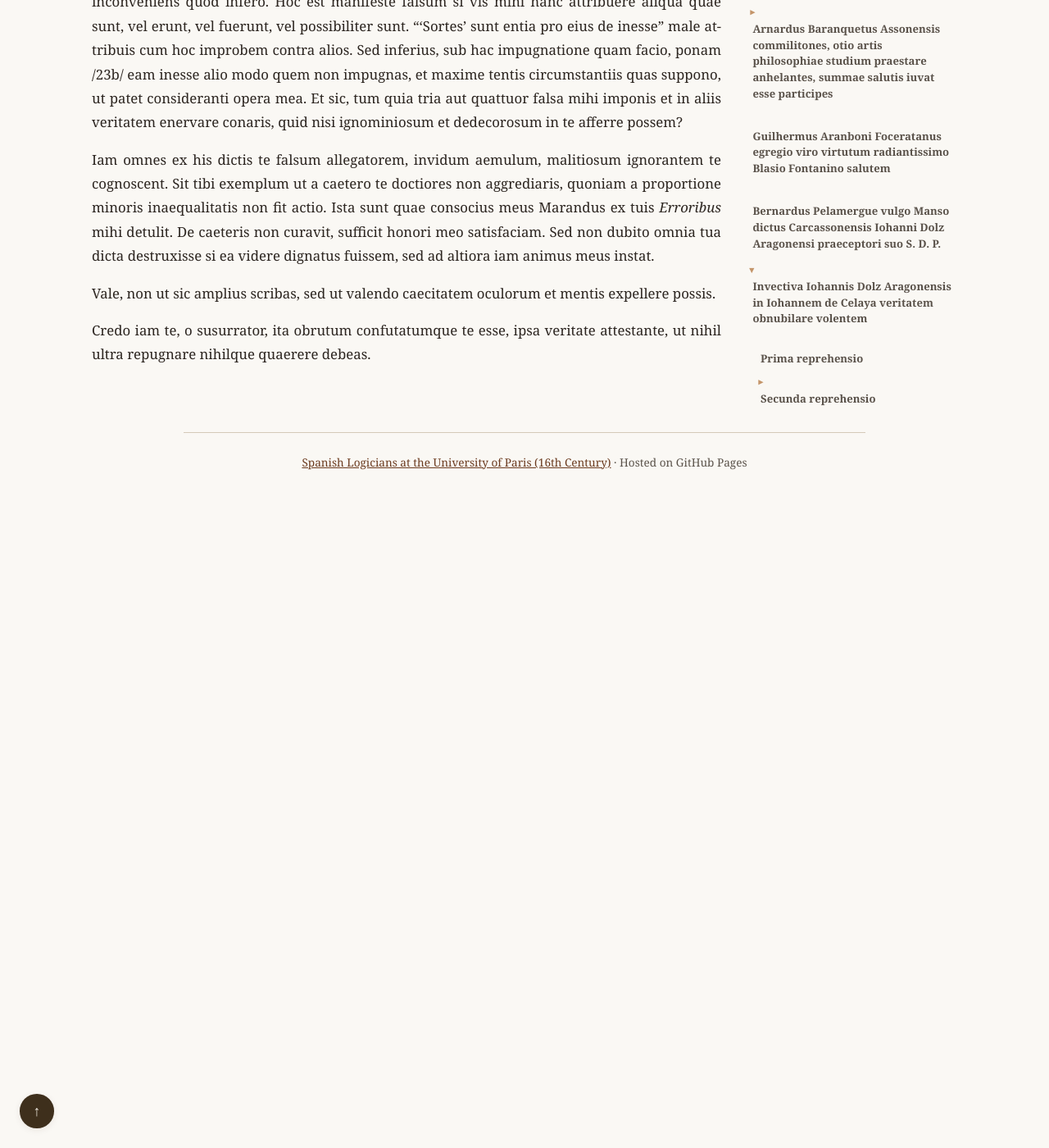
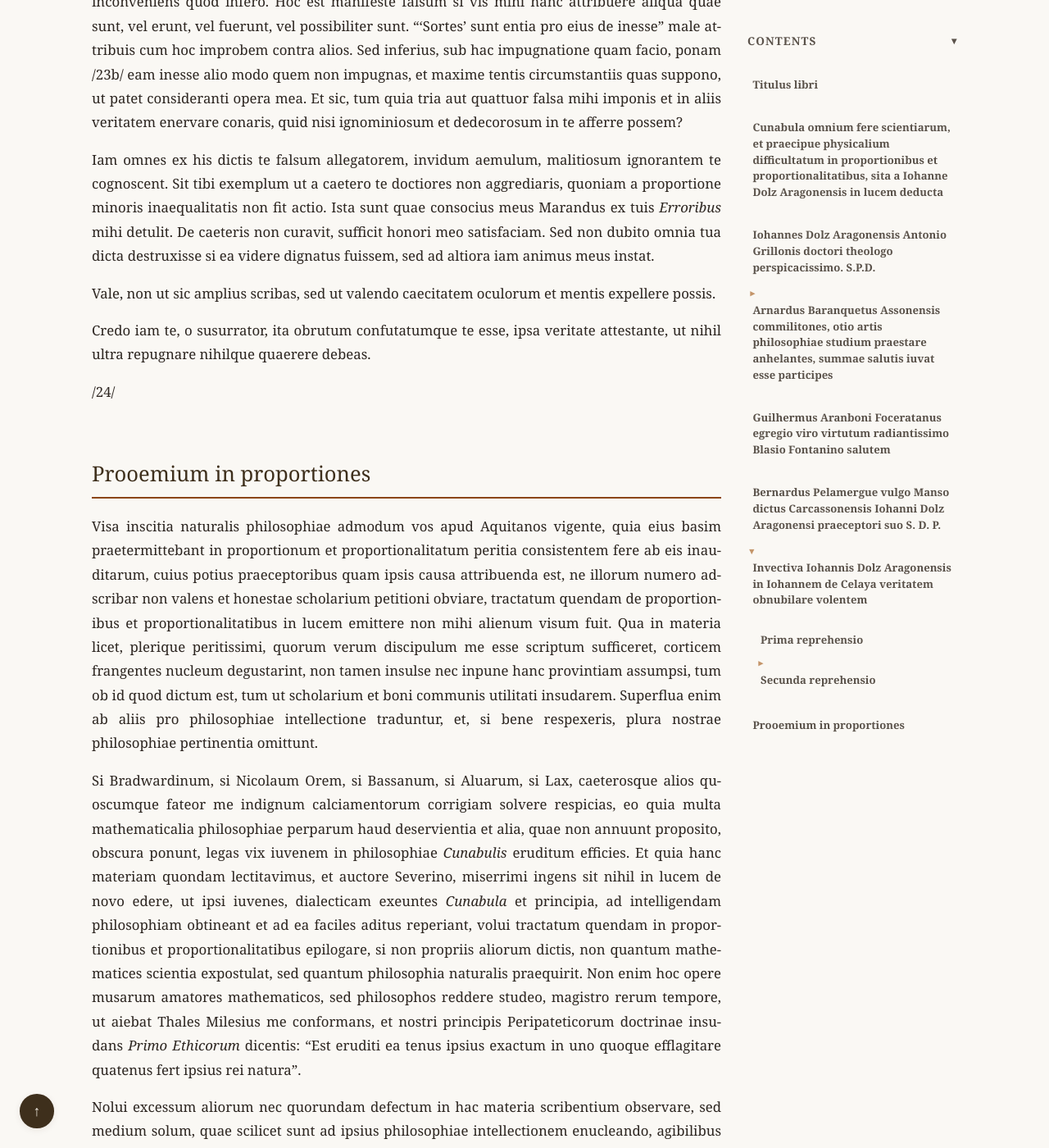
Before and after one commit to JoseBalado/Spanish-Logicians-at-the-University-of-Paris, a Jekyll site: the page built from philosophers/Juan-Dolz-del-Castellar/Cunabula-omnium-fere-scientiarum-1518.md, in a window 1280 px wide and 1400 px high, scrolled down 18698 px. Shown: the whole window at 82% size. Built offline with Jekyll 4.4.1, drawn with Linux system fonts in a browser that asks for light colours; before the commit the page ends 19298 px from its top, so only the background shows below that; some of the changed text lies outside the part shown.

Commit message:
Dolz. Cunabula, page 24.

```diff
--- a/philosophers/Juan-Dolz-del-Castellar/Cunabula-omnium-fere-scientiarum-1518.md
+++ b/philosophers/Juan-Dolz-del-Castellar/Cunabula-omnium-fere-scientiarum-1518.md
@@ -361,7 +361,28 @@ Vale, non ut sic amplius scribas, sed ut valendo caecitatem oculorum et mentis e
 
 Credo iam te, o susurrator, ita obrutum confutatumque te esse, ipsa veritate attestante, ut nihil ultra repugnare nihilque quaerere debeas.
 
+/24/
 
+# Prooemium in proportiones
+
+Visa inscitia naturalis philosophiae admodum vos apud Aquitanos vigente, quia eius basim praetermittebant in proportionum et proportionalitatum peritia consistentem fere ab eis inauditarum, cuius potius praeceptoribus quam ipsis causa attribuenda est, ne illorum numero adscribar non valens et honestae scholarium petitioni obviare, tractatum quendam de proportionibus et proportionalitatibus in lucem emittere non mihi alienum visum fuit. Qua in materia licet, plerique peritissimi, quorum verum discipulum me esse scriptum sufficeret, corticem frangentes nucleum degustarint, non tamen insulse nec inpune hanc provintiam assumpsi, tum ob id quod dictum est, tum ut scholarium et boni communis utilitati insudarem. Superflua enim ab aliis pro philosophiae intellectione traduntur, et, si bene respexeris, plura nostrae philosophiae pertinentia omittunt.
+
+Si Bradwardinum, si Nicolaum Orem, si Bassanum, si Aluarum, si Lax, caeterosque alios quoscumque fateor me indignum calciamentorum corrigiam solvere respicias, eo quia multa mathematicalia philosophiae perparum haud deservientia et alia, quae non annuunt proposito, obscura ponunt, legas vix iuvenem in philosophiae *Cunabulis* eruditum efficies. Et quia hanc materiam quondam lectitavimus, et auctore Severino, miserrimi ingens sit nihil in lucem de novo edere, ut ipsi iuvenes, dialecticam exeuntes *Cunabula* et principia, ad intelligendam philosophiam obtineant et ad ea faciles aditus reperiant, volui tractatum quendam in proportionibus et proportionalitatibus epilogare, si non propriis aliorum dictis, non quantum mathematices scientia expostulat, sed quantum philosophia naturalis praequirit. Non enim hoc opere musarum amatores mathematicos, sed philosophos reddere studeo, magistro rerum tempore, ut aiebat Thales Milesius me conformans, et nostri principis Peripateticorum doctrinae insudans *Primo Ethicorum* dicentis: "Est eruditi ea tenus ipsius exactum in uno quoque efflagitare quatenus fert ipsius rei natura".
+
+Nolui excessum aliorum nec quorundam defectum in hac materia scribentium observare, sed medium solum, quae scilicet sunt ad ipsius philosophiae intellectionem enucleando, agibilibus humanis me conformans, in quibus medium tenendum Aristoteles docet *Secundo Ethicorum*, et poeta inter utrumque vola. Et sic medio tutissimus ibis, et alter non longe inferior est modus in rebus. Sunt certi denique fines, ultra quos citraque nequit consistere rectum. Satis profecto mihi grave fuit iam hanc provinciam assumere, cum iam has scientias postponere decrevi et in solidioribus iam animus versetur meus. At precibus quorundam resistere non valui, sed pene coactus, et, si theologice voluntas cogi non potest, haec in colorem deduxi.
+
+Video tamen aliquos hanc scientiam penitus enervantes, aut saltem enervare vigilantes, nullius utilitatis eam esse inquietes. Hi verificant id quod vulgo dicit:
+"Scientia non habet inimicum praeter ignorantem". Si scientias omnes aut communes callerent, non talia seminarent. Et quia semen improbum, nullos inde fructus colligunt, et talibus parum prodest existentia solis in cancro, quomodo philosophiam naturalem intelligere poterit, quis his absque praemissis, cum eius maior pars his involuta circumspiciatur. Vide, tertium, septimum, et octavum *Physicorum* libros caeterosque. Quis quintum Aristotelis *Ethicorum* de iustitia commutativa et distributiva intelliget, cum prima proportionalitate arithmetica, secunda geometrica definiatur, quas theologicas, theoricas, his vestitas aut fundatas carpere valebit. Et contra haereticos subtilitatibus insurgentes in nos, quis sine his obviam ibit.
+
+Quis Avicennam, Hippocratem, Galenum, Iacobum Forliviensem, Consiliatorem, Hugonem Senensem, Herculanum aliosque medicos theoricos sine his intelliget. Primo, quis dialecticus sine his, ut dicetur inferius. Quis, quod fortius, Bartholum, cuius decisioni communiter legistae applaudunt, et Baldum non longe inferiorem sine his intelliget, et praecipue in divisione insularum et hereditatum aquis finitimarum de aluo ambiguo.
+
+Deus etiam omnia pondere et mensura creavit, quid igitur ridiculum est circa haec versari. Et, si nihil aliud esset, animam perficiunt, quam perfici magis et magis debemus, dicente Aristotele *Undecimo Ethicorum*. Et, si sumus mortales, ut immortales efficiamur conari debemus.
+
+Plura adduceremus in horum laudem et utilitatem, sed scio brevitate gaudere moderni. Noctes igitur, qui veras artes profitemini, insones ducite, ut haec perpendere et intelligere valeatis, nec vos vigilasse unquam paenitebit.
+
+Valete.
+
+/25a/
 
 
 <!--
@@ -390,8 +412,8 @@ Page 19b: nondum ] emend. nūdum
 Page 19a: intantum ] emend. intm̄
 Page 19b: falcem ] emend. falſā
 Page 20b: sibilatus ] emend. sibilitus
-
-
+Page 24: Bradwardinum ] emend. Brauardinum
+Page 24: Forliviensem ] emend. Forlumensem
 
 
 -->
```
Also changed, not shown: other parts of philosophers/Juan-Dolz-del-Castellar/Cunabula-omnium-fere-scientiarum-1518.md (+3 -2 lines), philosophers/Juan-Dolz-del-Castellar/index.md (+1 -1 lines).
